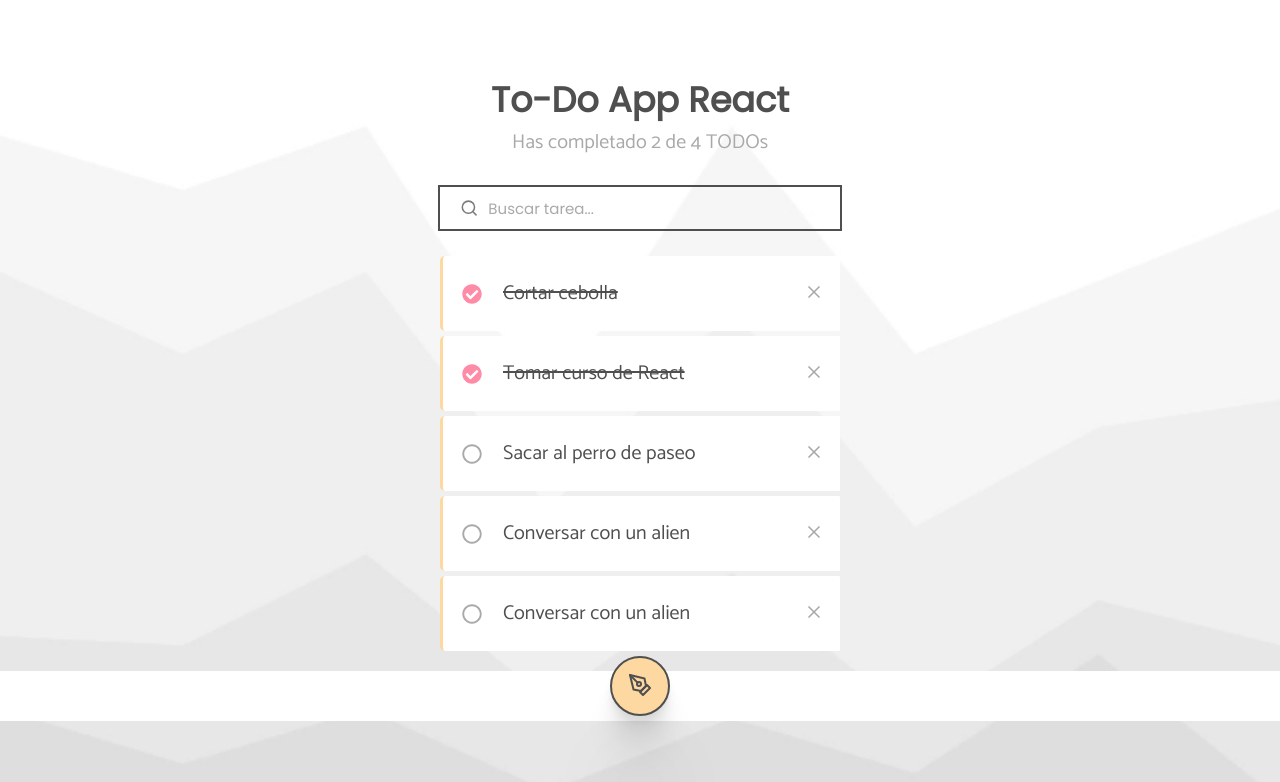
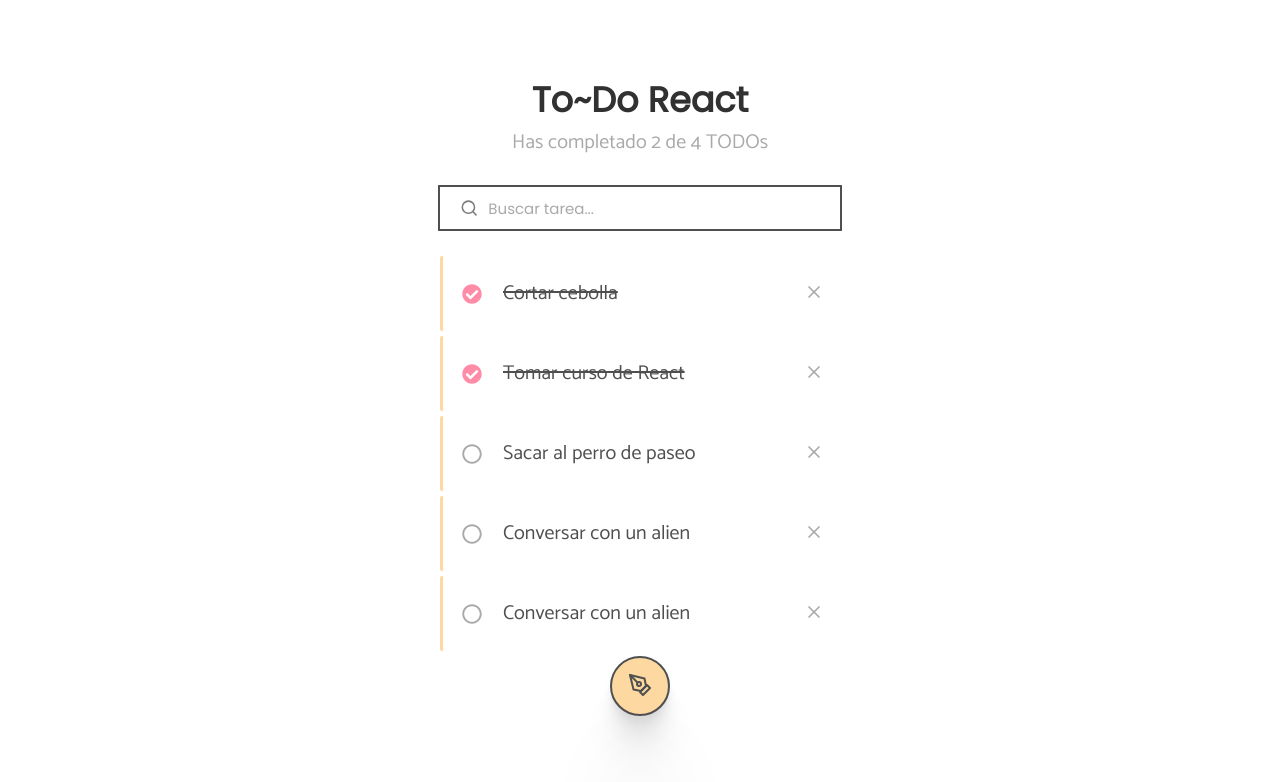
Before and after one commit to Sergio9815/todo-app, a React (Create React App) app: page / in a window 1280 px wide. Shown: the top 782 px of the page. Built offline with nearby package versions, Linux system fonts and the light colour scheme.

Commit message:
:lipstick: update UI

```diff
--- a/src/components/counter/TodoCounter.jsx
+++ b/src/components/counter/TodoCounter.jsx
@@ -4,7 +4,7 @@
 function TodoCounter() {
   return (
       <>
-        <h1>To-Do App React</h1>
+        <h1>To~Do React</h1>
         <h2>Has completado 2 de 4 TODOs</h2>
       </>
   );
--- a/src/components/counter/counter.css
+++ b/src/components/counter/counter.css
@@ -5,7 +5,7 @@
   font-size: 35px;
   line-height: 41px;
   text-align: center;
-  color: #4F4F4F;
+  color: #313131;
   margin: 0;
 }
 
--- a/src/components/list/item.css
+++ b/src/components/list/item.css
@@ -7,7 +7,7 @@
   min-height: 75px;
   background-color: #ffffff;
   color: #4F4F4F;
-  border-radius: 5px;
+  border-radius: 2px;
   border-left: 3px solid #fdd8a1;
   margin-top: 5px;
   /* box-shadow: 0px 100px 80px rgba(0, 0, 0, 0.07), 0px 41.7776px 33.4221px rgba(0, 0, 0, 0.0503198), 0px 22.3363px 17.869px rgba(0, 0, 0, 0.0417275), 0px 12.5216px 10.0172px rgba(0, 0, 0, 0.035), 0px 6.6501px 5.32008px rgba(0, 0, 0, 0.0282725), 0px 2.76726px 2.21381px rgba(0, 0, 0, 0.0196802); */
--- a/src/index.css
+++ b/src/index.css
@@ -6,6 +6,7 @@
     sans-serif;
   -webkit-font-smoothing: antialiased;
   -moz-osx-font-smoothing: grayscale;
+  background-color: white;
 }
 
 html, body{
@@ -17,7 +18,7 @@
   margin: 0;
   padding: 0;
   overflow: hidden;
-  background-image: url('./assets/bg.webp');
+  /* background-image: url('./assets/bg.webp'); */
   flex-direction: column;
   background-repeat: no-repeat;
   background-size: cover;
```
